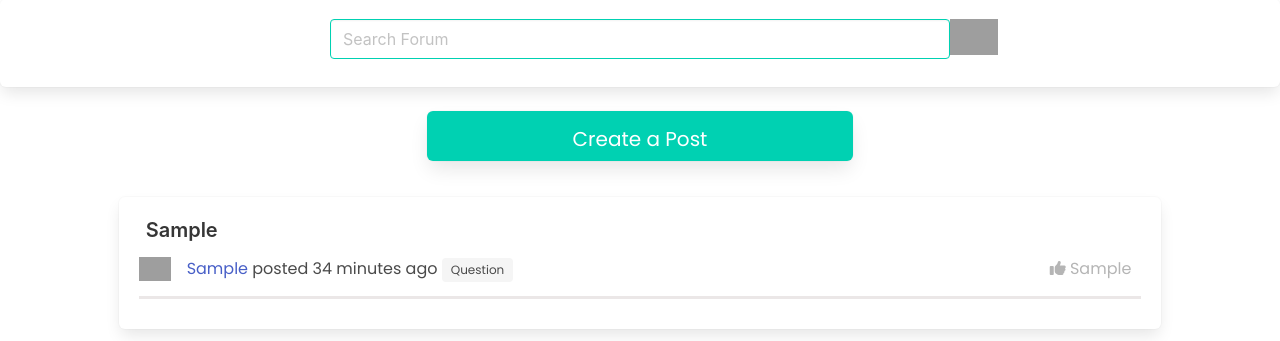
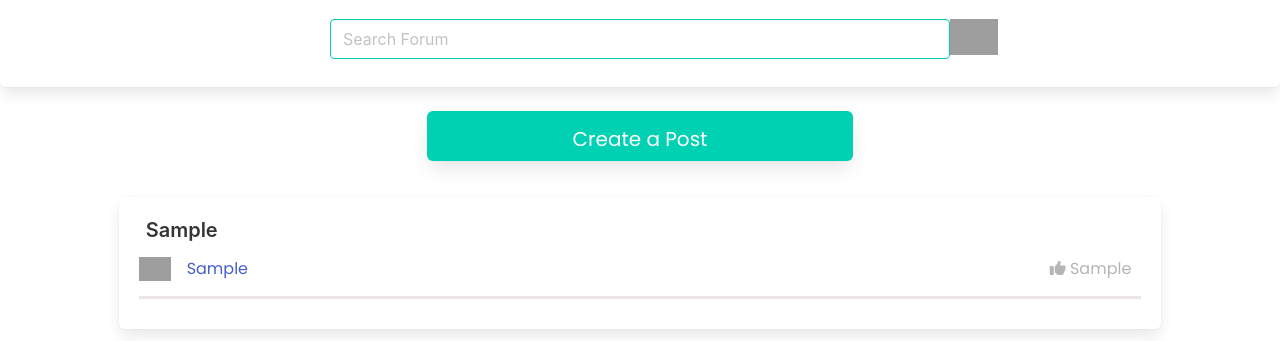
Before and after one commit to sa3ng/voters-companion-web-app, a PHP site: page /phpPages/ForumPage.php in a window 1280 px wide. Shown: the part 468-809 px from the top of the page. Run offline with PHP 8.4, Linux system fonts and the light colour scheme; tables that the repository leaves empty or names only in its code hold one stand-in row (values such as "Sample post"); data that the repository does not hold is empty; some libraries are stand-ins or nearby versions; grey boxes are pictures that could not be loaded.

Commit message:
Almost everything but ForumPostPage done

```diff
--- a/phpPages/ForumPage.php
+++ b/phpPages/ForumPage.php
@@ -125,8 +125,7 @@
             <div class='media-content'>
               <div class='content'>
                 <p>
-                  <a href='#'>" . $user_tag_array[0] . "</a> posted 34 minutes ago
-                  <span class='tag'>Question</span>
+                  <a href='#'>" . $user_tag_array[0] . "</a>
                 </p>
               </div>
             </div>
```
